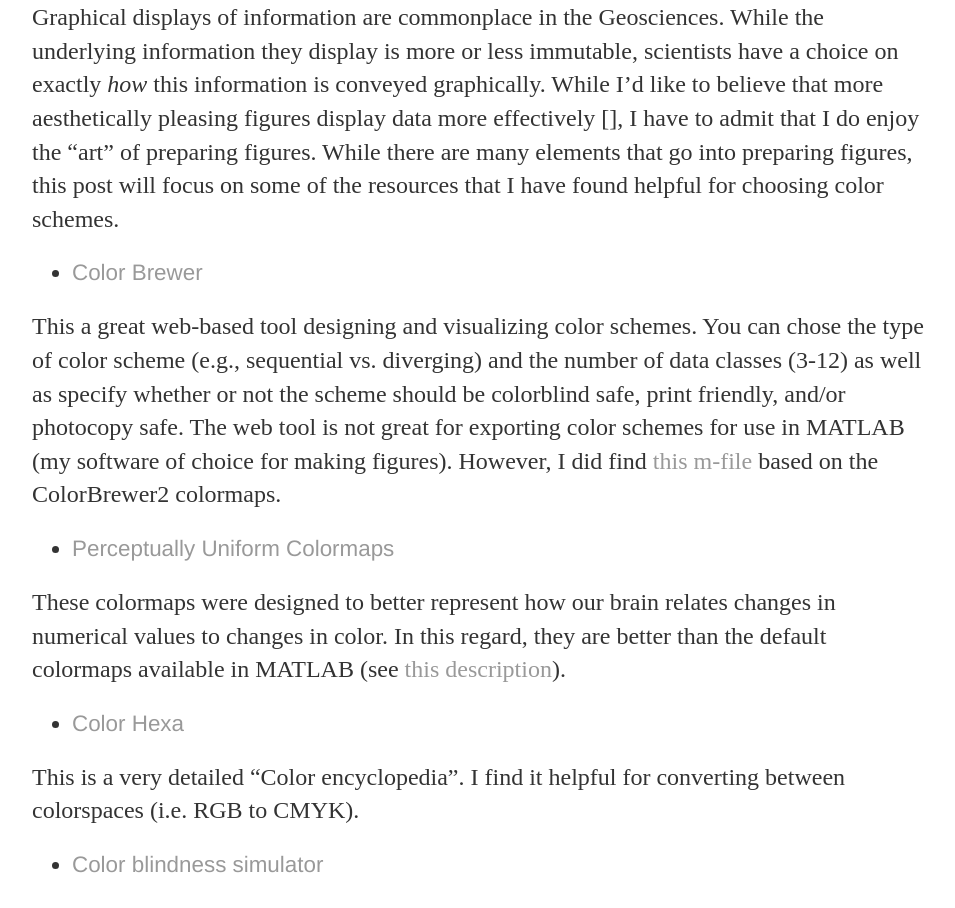
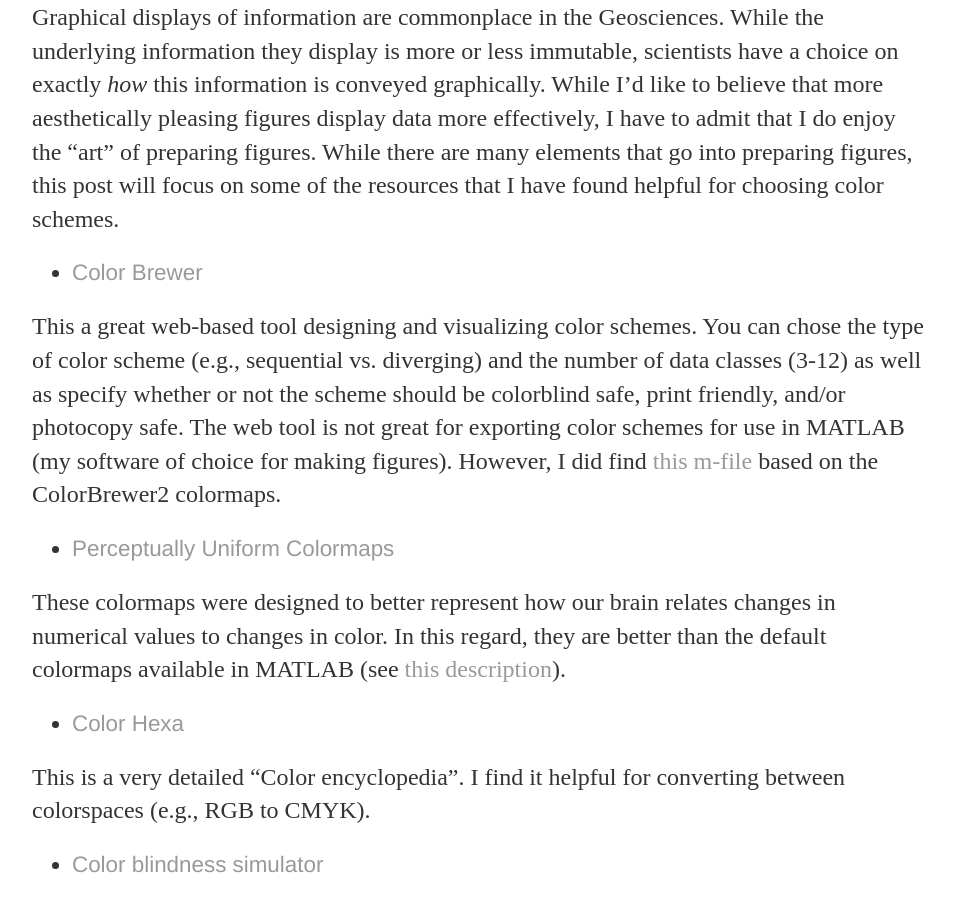
Before and after one commit to torres-lab/torres-lab.github.io, a Jekyll site: the page built from _posts/2017-05-27-color-figures.md, in a window 1280 px wide. Shown: the part 357-1265 px from the top of the page, without its empty margins (160-1115 px from the left). Built offline with Jekyll 4.4.1, drawn with Linux system fonts in a browser that asks for light colours; our own code applies the rules of GitHub Pages for plain Markdown files.

Commit message:
Update 2017-05-27-color-figures.md

```diff
--- a/_posts/2017-05-27-color-figures.md
+++ b/_posts/2017-05-27-color-figures.md
@@ -1,6 +1,6 @@
 # Resources for making colorful figures
 
-Graphical displays of information are commonplace in the Geosciences. While the underlying information they display is more or less immutable, scientists have a choice on exactly *how* this information is conveyed graphically. While I'd like to believe that more aesthetically pleasing figures display data more effectively [], I have to admit that I do enjoy the "art" of preparing figures. While there are many elements that go into preparing figures, this post will focus on some of the resources that I have found helpful for choosing color schemes.
+Graphical displays of information are commonplace in the Geosciences. While the underlying information they display is more or less immutable, scientists have a choice on exactly *how* this information is conveyed graphically. While I'd like to believe that more aesthetically pleasing figures display data more effectively, I have to admit that I do enjoy the "art" of preparing figures. While there are many elements that go into preparing figures, this post will focus on some of the resources that I have found helpful for choosing color schemes.
 
 * [Color Brewer](http://colorbrewer2.org/)
 
@@ -12,7 +12,7 @@ These colormaps were designed to better represent how our brain relates changes
 
 * [Color Hexa](http://www.colorhexa.com/)
 
-This is a very detailed "Color encyclopedia". I find it helpful for converting between colorspaces (i.e. RGB to CMYK).
+This is a very detailed "Color encyclopedia". I find it helpful for converting between colorspaces (e.g., RGB to CMYK).
 
 * [Color blindness simulator](http://www.etre.com/tools/colourblindsimulator/)
 
```
